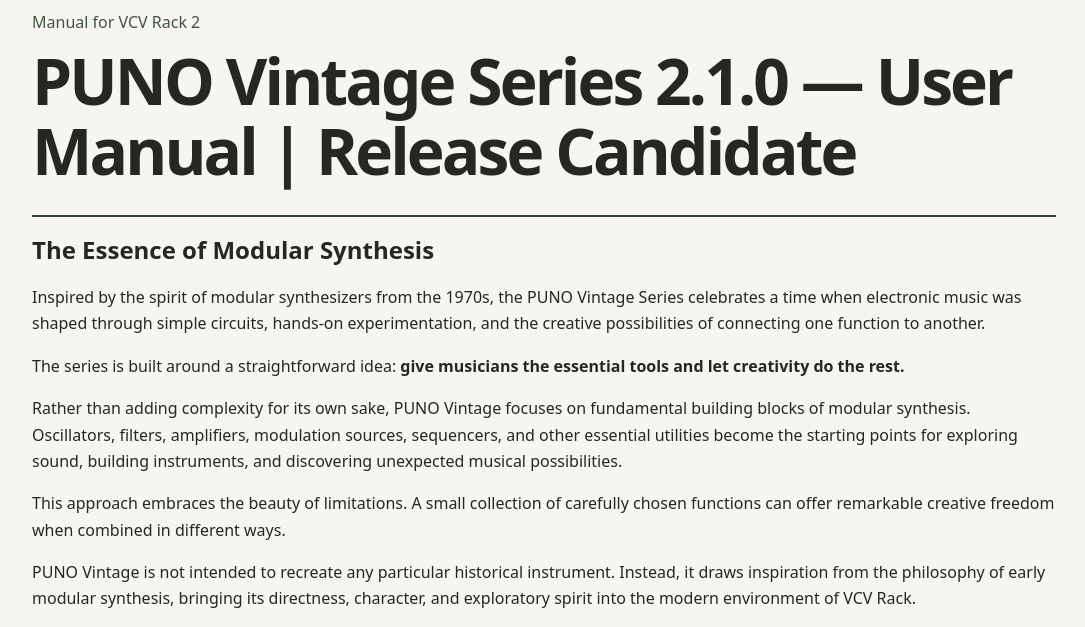
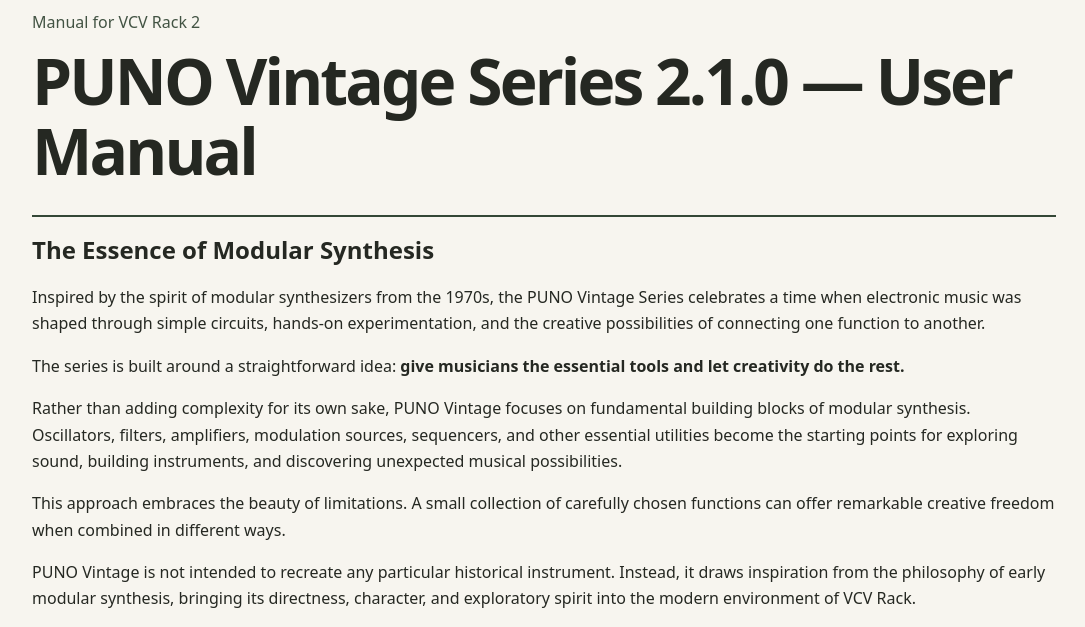
Before and after one commit to puno-electronic-instruments/PUNO-Vintage-Manual, a plain HTML site: page index.html in a window 1280 px wide. Shown: the part 173-800 px from the top of the page, without its empty margins (96-1181 px from the left). Drawn offline with Linux system fonts and the light colour scheme.

Commit message:
Pubblica il manuale PUNO Vintage Series 2.1.0

```diff
--- a/index.html
+++ b/index.html
@@ -3,8 +3,7 @@
 <head>
   <meta charset="utf-8">
   <meta name="viewport" content="width=device-width, initial-scale=1">
-  <!-- On publication, remove the Release Candidate suffix from the title and visible h1. -->
-  <title>PUNO Vintage Series 2.1.0 — User Manual | Release Candidate</title>
+  <title>PUNO Vintage Series 2.1.0 — User Manual</title>
   <style>
     :root {
       color-scheme: light;
@@ -91,7 +90,7 @@
     <img class="brand-logo" src="assets/PUNO-Signal-Primary.svg"
          width="224" height="90" alt="PUNO Electronic Instruments">
     <p>Manual for VCV Rack 2</p>
-    <h1>PUNO Vintage Series 2.1.0 — User Manual | Release Candidate</h1>
+    <h1>PUNO Vintage Series 2.1.0 — User Manual</h1>
   </header>
   <section aria-labelledby="series-introduction">
     <h2 id="series-introduction">The Essence of Modular Synthesis</h2>
```
